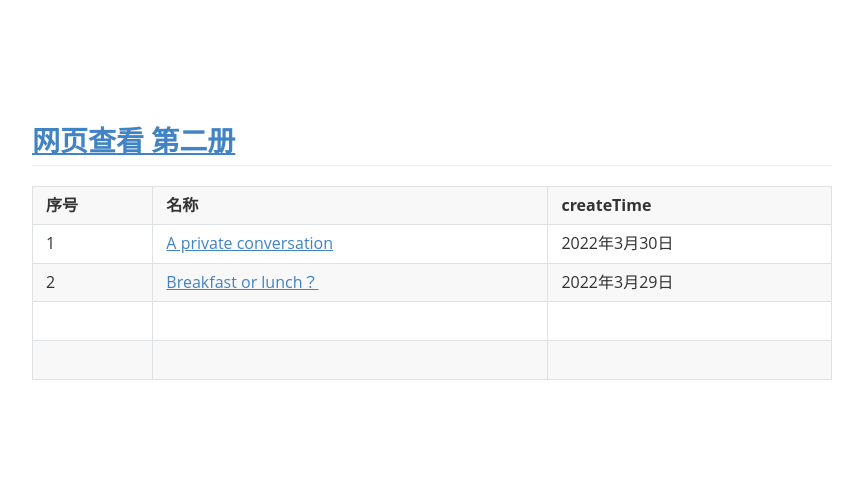
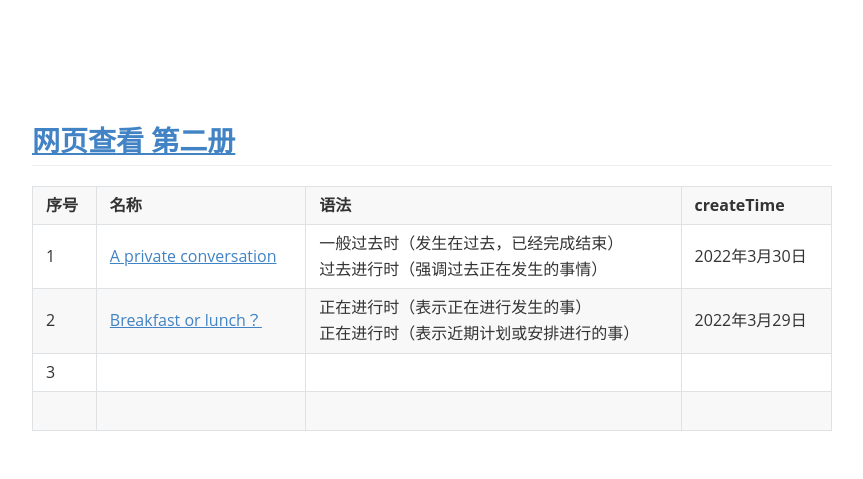
Before and after one commit to chenmx08/new-concept-english.github.io, a plain HTML site: page index.html in a window 1280 px wide. Shown: the whole page, without its empty margins (208-1071 px from the left). Drawn offline with Linux system fonts and the light colour scheme.

Commit message:
03新增

```diff
--- a/index.html
+++ b/index.html
@@ -225,6 +225,6 @@ header, .context-menu, .megamenu-content, footer { font-family: "Segoe UI", Aria
 </style>
 </head>
 <body class='typora-export os-windows' >
-<div  id='write'  class = 'is-node'><p>&nbsp;</p><p>&nbsp;</p><h2><a name="网页查看-第二册httpschenmx08githubionew-concept-englishgithubio" class="md-header-anchor"></a><a href='https://chenmx08.github.io/new-concept-english.github.io/'><span>网页查看 第二册</span></a></h2><figure><table><thead><tr><th><span>序号</span></th><th><span>名称</span></th><th><span>createTime</span></th></tr></thead><tbody><tr><td><span>1</span></td><td><a href='./新概念2/1/1.html'><span>A private conversation</span></a></td><td><span>2022年3月30日</span></td></tr><tr><td><span>2</span></td><td><a href='./新概念2/2/2.html'><span>Breakfast or lunch？</span></a></td><td><span>2022年3月29日</span></td></tr><tr><td>&nbsp;</td><td>&nbsp;</td><td>&nbsp;</td></tr><tr><td>&nbsp;</td><td>&nbsp;</td><td>&nbsp;</td></tr></tbody></table></figure><p>&nbsp;</p></div>
+<div  id='write'  class = 'is-node'><p>&nbsp;</p><p>&nbsp;</p><h2><a name="网页查看-第二册httpschenmx08githubionew-concept-englishgithubio" class="md-header-anchor"></a><a href='https://chenmx08.github.io/new-concept-english.github.io/'><span>网页查看 第二册</span></a></h2><figure><table><thead><tr><th><span>序号</span></th><th><span>名称</span></th><th><span>语法</span></th><th><span>createTime</span></th></tr></thead><tbody><tr><td><span>1</span></td><td><a href='./新概念2/1/1.html'><span>A private conversation</span></a></td><td><span>一般过去时（发生在过去，已经完成结束）</span><br><span>过去进行时（强调过去正在发生的事情）</span></td><td><span>2022年3月30日</span></td></tr><tr><td><span>2</span></td><td><a href='./新概念2/2/2.html'><span>Breakfast or lunch？</span></a></td><td><span>正在进行时（表示正在进行发生的事）</span><br><span>正在进行时（表示近期计划或安排进行的事）</span></td><td><span>2022年3月29日</span></td></tr><tr><td><span>3</span></td><td>&nbsp;</td><td>&nbsp;</td><td>&nbsp;</td></tr><tr><td>&nbsp;</td><td>&nbsp;</td><td>&nbsp;</td><td>&nbsp;</td></tr></tbody></table></figure><p><span> </span></p><p>&nbsp;</p></div>
 </body>
 </html>
```
Also changed, not shown: 新概念2/1/1.html (+1 -1 lines), 3 other files.
